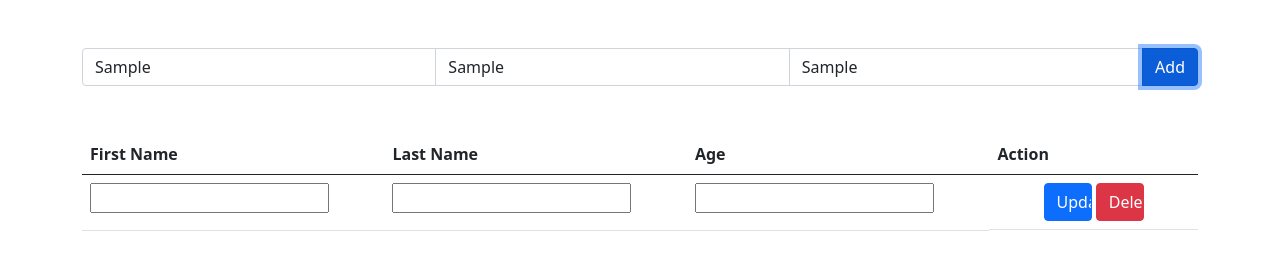
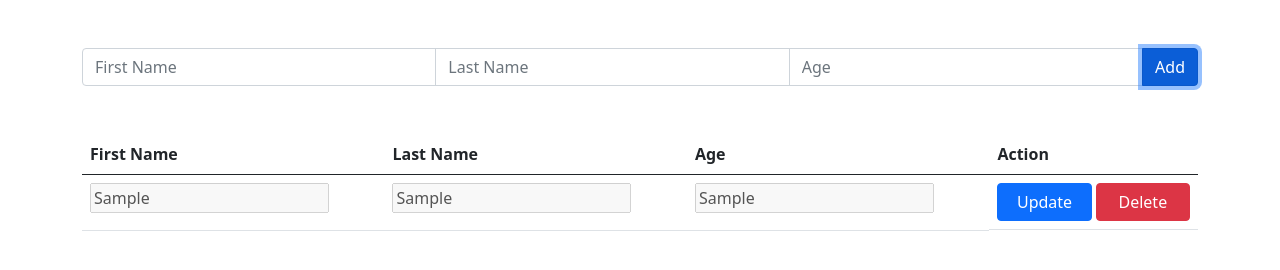
Before and after one commit to BILAL-LAGHMAM/TodoApp, a plain HTML site: page index.html in a window 1280 px wide. Both pictures are taken after typing "Sample", "Sample", "Sample" into the empty fields and a click on the button "Add". Drawn offline with nearby package versions, Linux system fonts and the light colour scheme.

Commit message:
add row and value to input

```diff
--- a/index.html
+++ b/index.html
@@ -7,14 +7,14 @@
     <meta name="viewport" content="width=device-width, initial-scale=1.0">
     <link href="https://cdn.jsdelivr.net/npm/bootstrap@5.0.2/dist/css/bootstrap.min.css" rel="stylesheet"
         integrity="sha384-EVSTQN3/azprG1Anm3QDgpJLIm9Nao0Yz1ztcQTwFspd3yD65VohhpuuCOmLASjC" crossorigin="anonymous">
-    <title>CRUD js</title>
+    <title>To Do App</title>
 </head>
 
 <body>
     <div class="container  mt-5">
         <div class="input-group mb-5">
             <input type="text" id="firsName" class="form-control" placeholder="First Name" aria-label="Username">
-            <input type="text" id="lastsName" class="form-control" placeholder="Last Name" aria-label="Server">
+            <input type="text" id="lastName" class="form-control" placeholder="Last Name" aria-label="Server">
             <input type="text" id="age" class="form-control" placeholder="Age" aria-label="Username">
             <button type="button" onclick="add()" class="btn btn-primary">Add</button>
           </div>
--- a/script.js
+++ b/script.js
@@ -1,24 +1,31 @@
-function add(){
+function add() {
+    var firsName = document.getElementById("firsName");
+    var lastName = document.getElementById("lastName");
+    var age = document.getElementById("age");
+    if (firsName.value.trim() !== "" && lastName.value.trim() !== "" && age.value.trim() !== "") {
         var tbody = document.getElementById("tbody");
         createRow = document.createElement("tr");
         createTdOne = document.createElement("td");
         createTdTwo = document.createElement("td");
         createTdThree = document.createElement("td");
         createTdFoor = document.createElement("td");
-    createTdFoor.setAttribute("class","d-flex justify-content-center gap-1")
+        createTdFoor.setAttribute("class", "d-flex justify-content-center gap-1")
         createInputOne = document.createElement("input");
+        createInputOne.setAttribute("disabled","disabled")
         createInputTwo = document.createElement("input");
+        createInputTwo.setAttribute("disabled","disabled")
         createInputThree = document.createElement("input");
+        createInputThree.setAttribute("disabled","disabled")
         createDelete = document.createElement("input");
         createUpdate = document.createElement("input");
-    createUpdate.setAttribute("class","btn btn-primary w-25");
-    createUpdate.setAttribute("value","Update");
-    createUpdate.setAttribute("type","button");
-    createUpdate.setAttribute("id","btnUpdate");
-    createDelete.setAttribute("class","btn btn-danger w-25");
-    createDelete.setAttribute("value","Delete");
-    createDelete.setAttribute("type","button");
-    createDelete.setAttribute("id","btnDelete");
+        createUpdate.setAttribute("class", "btn btn-primary w-50");
+        createUpdate.setAttribute("value", "Update");
+        createUpdate.setAttribute("type", "button");
+        createUpdate.setAttribute("id", "btnUpdate");
+        createDelete.setAttribute("class", "btn btn-danger w-50");
+        createDelete.setAttribute("value", "Delete");
+        createDelete.setAttribute("type", "button");
+        createDelete.setAttribute("id", "btnDelete");
         createTdOne.appendChild(createInputOne);
         createTdTwo.appendChild(createInputTwo);
         createTdThree.appendChild(createInputThree);
@@ -29,7 +36,16 @@ function add(){
         createRow.appendChild(createTdThree);
         createRow.appendChild(createTdFoor);
         tbody.appendChild(createRow);
-    document.getElementById("btnUpdate").onclick = function(){
-        alert("ok")
+        var firsName = document.getElementById("firsName");
+        createInputOne.value = firsName.value
+        var lastName = document.getElementById("lastName");
+        createInputTwo.value = lastName.value
+        var age = document.getElementById("age");
+        createInputThree.value = age.value
+        var firsName = document.getElementById("firsName").value = "";
+        var lastName = document.getElementById("lastName").value = "";
+        var age = document.getElementById("age").value = "";
+    } else {
+        alert("can't add empty value!")
     }
 }
```
Also changed, not shown: test.html (deleted, +0 -27 lines). Lines whose indentation alone changed are shown as unchanged.
